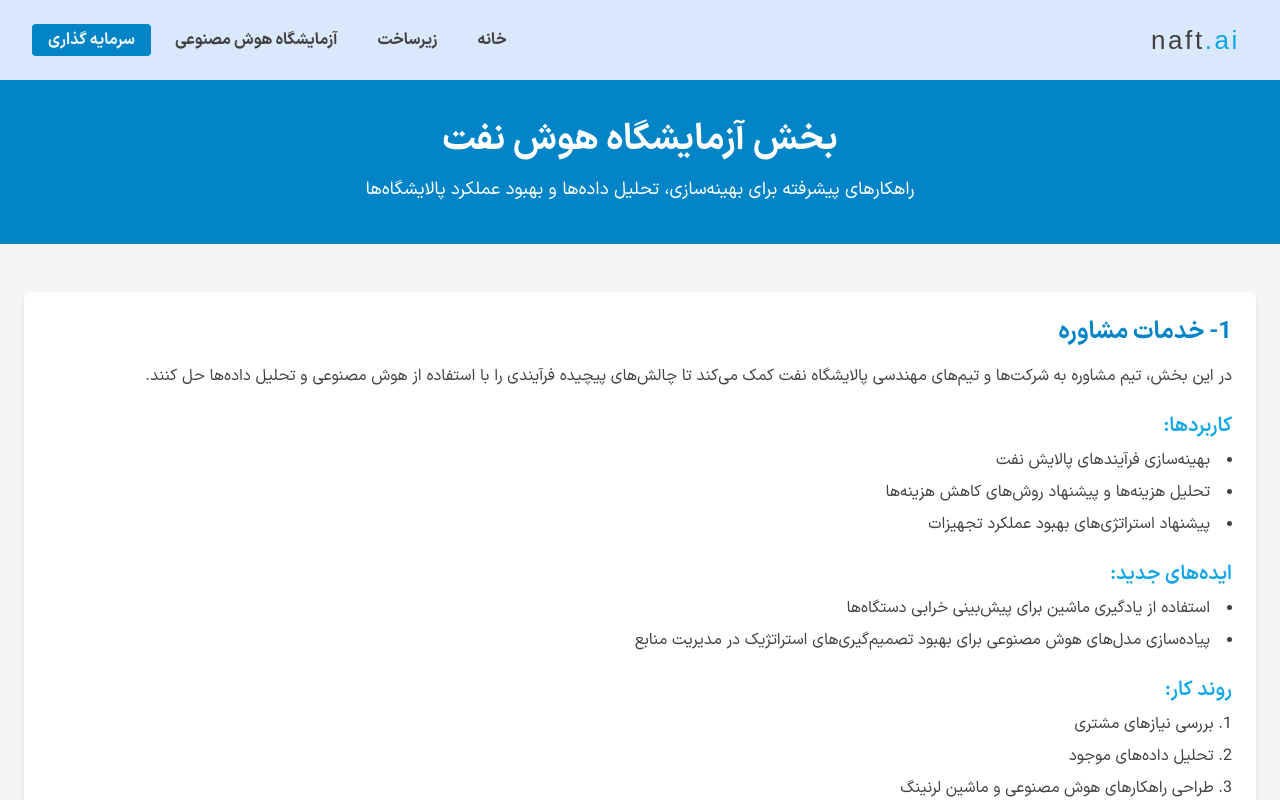
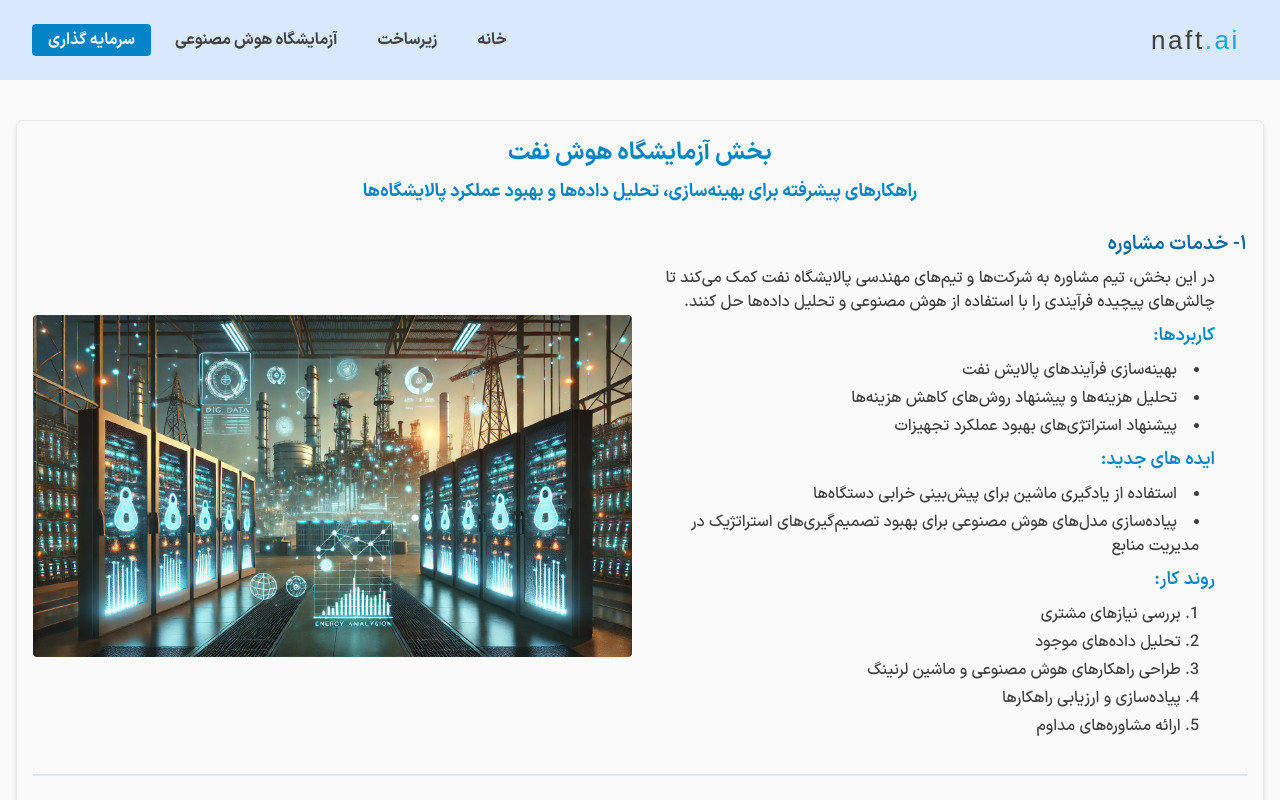
Before and after one commit to Amir-shz/naftAi, a Next.js app: page /aiLab in a window 1280 px wide. Shown: the top 800 px of the page. Built offline with nearby package versions, Linux system fonts and the light colour scheme; a web font is replaced by a local one.

Commit message:
some ui change in aiLab page

```diff
--- a/src/app/aiLab/page.tsx
+++ b/src/app/aiLab/page.tsx
@@ -1,52 +1,110 @@
 import { aiLabSections } from "@/utils/utils";
+import Image from "next/image";
+import picture1 from "@/../public/infra/infra1.webp";
 
 function Page(): React.ReactNode {
   return (
-    <div className="bg-neutral-100 text-neutral-700 min-h-screen">
-      <header className="bg-sky-600 text-white py-10 text-center max-sm:py-5">
-        <h1 className="text-4xl font-bold max-sm:text-2xl">
+    <section className="my-10 mx-auto max-w-7xl max-md:my-4">
+      <div className="shadow-md rounded-md max-sm:px-3 p-4 max-md:p-3 border mx-4">
+        <h2 className="text-2xl font-bold text-sky-600 text-center mb-2 max-sm:text-xl max-sm:mb-2">
           بخش آزمایشگاه هوش نفت
-        </h1>
-        <p className="mt-4 text-lg max-sm:text-base">
+        </h2>
+        <p className="text-sky-600 text-center text-lg font-bold leading-relaxed max-sm:text-base mb-6">
+          راهکارهای پیشرفته برای بهینه‌سازی، تحلیل داده‌ها و بهبود عملکرد
+          پالایشگاه‌ها
+        </p>
+        {aiLabSections.map((section) => (
+          <div
+            key={section.id}
+            className="pb-8 mb-8 border-b-2 last:border-none last:mb-0 last:pb-4 grid grid-cols-2 gap-4 max-lg:grid-cols-1"
+          >
+            <div>
+              <h3 className=" text-xl font-semibold text-sky-700 mb-2">
+                {section.title}
+              </h3>
+              <div className=" pr-8">
+                <p className=" font-medium">{section.description}</p>
+                <h4 className=" font-semibold text-lg my-2 text-sky-600">
+                  کاربردها:
+                </h4>
+                <ul className=" list-disc list-inside pr-4">
+                  {section.applications.map((app, idx) => (
+                    <li key={idx} className=" font-medium my-1">
+                      {app}
+                    </li>
+                  ))}
+                </ul>
+                <h4 className=" font-semibold text-lg my-2 text-sky-600">
+                  ایده های جدید:
+                </h4>
+                <ul className=" list-disc list-inside pr-4">
+                  {section.ideas.map((idea, idx) => (
+                    <li key={idx} className=" font-medium my-1">
+                      {idea}
+                    </li>
+                  ))}
+                </ul>
+                <h4 className=" font-semibold text-lg my-2 text-sky-600">
+                  روند کار:
+                </h4>
+                <ul className=" list-decimal list-inside pr-4">
+                  {section.steps.map((step, idx) => (
+                    <li key={idx} className=" font-medium my-1">
+                      {step}
+                    </li>
+                  ))}
+                </ul>
+              </div>
+            </div>
+            <div className=" self-center">
+              <Image
+                src={picture1}
+                alt="llm"
+                className=" object-cover rounded"
+              />
+            </div>
+          </div>
+        ))}
+      </div>
+    </section>
+  );
+}
+
+export default Page;
+
+/*
+    <div className="my-10 text-justify max-sm:px-3 px-4 max-md:my-4">
+      <header className="">
+        <h1 className="">بخش آزمایشگاه هوش نفت</h1>
+        <p className="">
           راهکارهای پیشرفته برای بهینه‌سازی، تحلیل داده‌ها و بهبود عملکرد
           پالایشگاه‌ها
         </p>
       </header>
-      <main className="max-w-7xl mx-auto py-12 px-6 space-y-12 max-sm:py-6 max-sm:px-2">
+      <main className="">
         {aiLabSections.map((section, index) => (
-          <section
-            key={index}
-            className="bg-white rounded-lg shadow-md p-6 hover:shadow-lg transition duration-300 max-sm:p-3"
-          >
-            <h2 className="text-2xl font-bold text-sky-600 max-sm:text-xl">
-              {section.title}
-            </h2>
-            <p className="mt-4">{section.description}</p>
-            <div className="mt-6">
-              <h3 className="text-xl font-semibold text-sky-500 max-sm:text-lg">
-                کاربردها:
-              </h3>
-              <ul className="list-disc list-inside space-y-2 mt-2">
+          <section key={index} className="">
+            <h2 className="">{section.title}</h2>
+            <p className="">{section.description}</p>
+            <div className="">
+              <h3 className="">کاربردها:</h3>
+              <ul className="">
                 {section.applications.map((app, idx) => (
                   <li key={idx}>{app}</li>
                 ))}
               </ul>
             </div>
-            <div className="mt-6">
-              <h3 className="text-xl font-semibold text-sky-500 max-sm:text-lg">
-                ایده‌های جدید:
-              </h3>
-              <ul className="list-disc list-inside space-y-2 mt-2">
+            <div className="">
+              <h3 className="">ایده‌های جدید:</h3>
+              <ul className="">
                 {section.ideas.map((idea, idx) => (
                   <li key={idx}>{idea}</li>
                 ))}
               </ul>
             </div>
-            <div className="mt-6">
-              <h3 className="text-xl font-semibold text-sky-500  max-sm:text-lg">
-                روند کار:
-              </h3>
-              <ol className="list-decimal list-inside space-y-2 mt-2">
+            <div className="">
+              <h3 className="">روند کار:</h3>
+              <ol className="">
                 {section.steps.map((step, idx) => (
                   <li key={idx}>{step}</li>
                 ))}
@@ -56,7 +114,4 @@ function Page(): React.ReactNode {
         ))}
       </main>
     </div>
-  );
-}
-
-export default Page;
+*/
--- a/src/app/infra/page.tsx
+++ b/src/app/infra/page.tsx
@@ -10,7 +10,7 @@ import picture7 from "@/../public/infra/infra2.webp";
 
 function Page() {
   return (
-    <section className=" my-10 text-justify max-sm:px-3 px-4 max-md:my-4">
+    <section className=" my-10 max-sm:px-3 px-4 max-md:my-4">
       <div className="max-w-6xl mx-auto space-y-4">
         <div className=" shadow-md rounded-md p-4 max-md:p-3 mt-8 border [&_img]:rounded  font-medium [&_strong]:font-black">
           <h2 className="text-2xl font-bold text-sky-600 text-center mb-4 max-sm:text-xl max-sm:mb-2">
--- a/src/utils/utils.ts
+++ b/src/utils/utils.ts
@@ -45,7 +45,8 @@ export const techItems = [
 
 export const aiLabSections = [
   {
-    title: "1- خدمات مشاوره",
+    id: 1,
+    title: "۱- خدمات مشاوره",
     description:
       "در این بخش، تیم مشاوره به شرکت‌ها و تیم‌های مهندسی پالایشگاه نفت کمک می‌کند تا چالش‌های پیچیده فرآیندی را با استفاده از هوش مصنوعی و تحلیل داده‌ها حل کنند.",
     applications: [
@@ -66,7 +67,8 @@ export const aiLabSections = [
     ],
   },
   {
-    title: "2- تحلیل داده‌ها",
+    id: 2,
+    title: "۲- تحلیل داده‌ها",
     description:
       "این بخش به تجزیه و تحلیل حجم عظیمی از داده‌های عملیاتی پالایشگاه می‌پردازد. داده‌هایی که از سنسورها، تجهیزات و فرآیندهای مختلف به دست می‌آید، برای شناسایی الگوها، پیش‌بینی وضعیت‌ها و بهبود کارایی پالایشگاه استفاده می‌شود.",
     applications: [
@@ -85,7 +87,8 @@ export const aiLabSections = [
     ],
   },
   {
-    title: "3- بررسی نمونه‌ها",
+    id: 3,
+    title: "۳- بررسی نمونه‌ها",
     description:
       "در این بخش، نمونه‌هایی از فرآیندهای مختلف پالایشگاه (از جمله نفت خام و فرآورده‌های نفتی) مورد آزمایش و بررسی قرار می‌گیرند تا کیفیت و ویژگی‌های آنها ارزیابی شود.",
     applications: [
@@ -104,7 +107,8 @@ export const aiLabSections = [
     ],
   },
   {
-    title: "4- صحت‌سنجی",
+    id: 4,
+    title: "۴- صحت‌سنجی",
     description:
       "صحت‌سنجی به بررسی دقت و صحت داده‌های دریافتی از سنسورها و دستگاه‌ها پرداخته و تضمین می‌کند که تمامی اطلاعات در فرآیند پالایشگاه درست و معتبر باشند.",
     applications: [
@@ -123,7 +127,8 @@ export const aiLabSections = [
     ],
   },
   {
-    title: "5- پیاده‌سازی مدل‌ها",
+    id: 5,
+    title: "۵- پیاده‌سازی مدل‌ها",
     description:
       "در این بخش، مدل‌های پیش‌بینی، بهینه‌سازی و یادگیری ماشین که در سایر بخش‌ها توسعه یافته‌اند، در فرآیندهای واقعی پالایشگاه پیاده‌سازی می‌شوند.",
     applications: [
```
